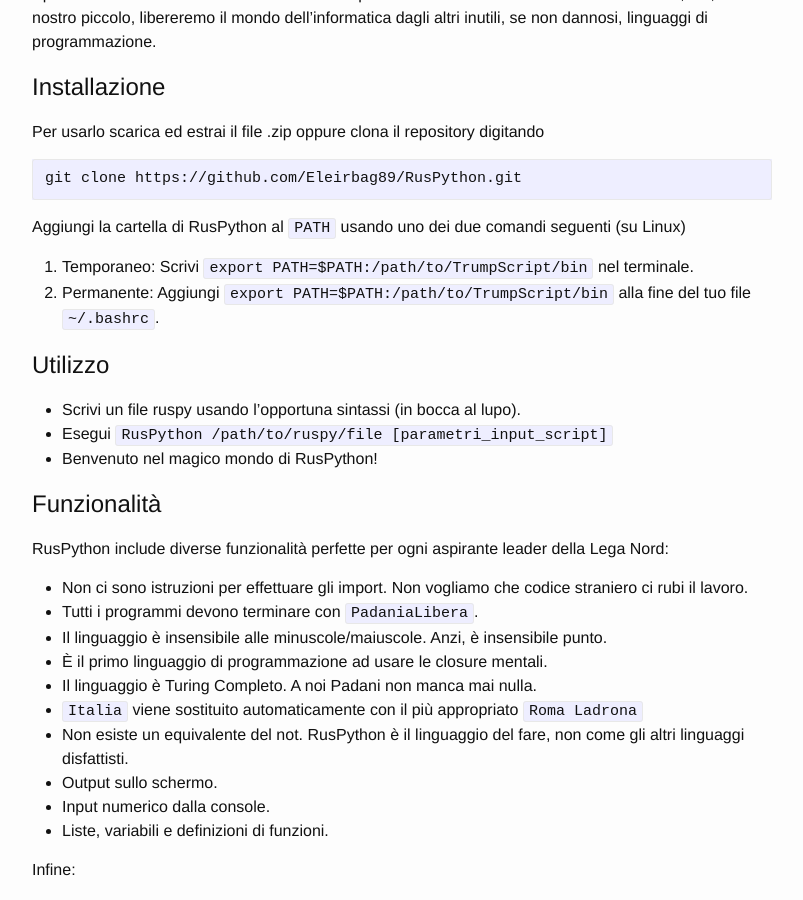
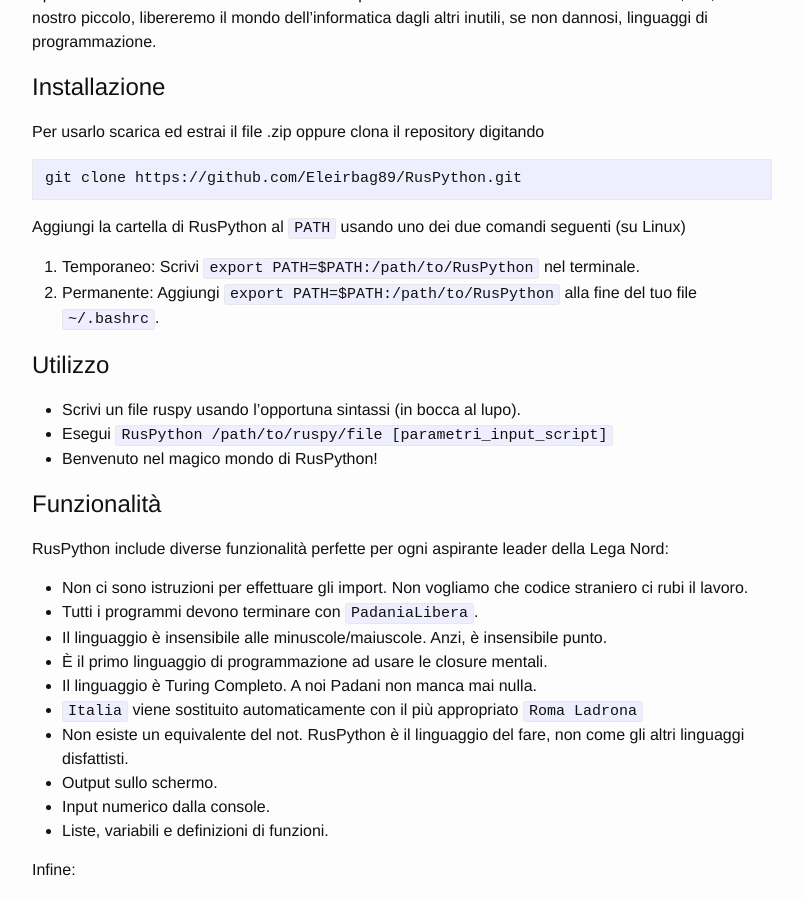
Before and after one commit to Eleirbag89/RusPython, a Jekyll site: the page built from index.html, in a window 1280 px wide and 900 px high, scrolled down 439 px. Shown: the whole window, without its empty margins (238-1041 px from the left). Built offline with Jekyll 4.4.1, drawn with Linux system fonts in a browser that asks for light colours; comment, search, counter and statistics services are not loaded.

Commit message:
Fix readme instruction

```diff
--- a/_includes/index.md
+++ b/_includes/index.md
@@ -13,8 +13,8 @@
 
 Aggiungi la cartella di RusPython al `PATH` usando uno dei due comandi seguenti (su Linux)
 
-1. Temporaneo: Scrivi `export PATH=$PATH:/path/to/TrumpScript/bin` nel terminale.
-2. Permanente: Aggiungi `export PATH=$PATH:/path/to/TrumpScript/bin` alla fine del tuo file `~/.bashrc`.
+1. Temporaneo: Scrivi `export PATH=$PATH:/path/to/RusPython` nel terminale.
+2. Permanente: Aggiungi `export PATH=$PATH:/path/to/RusPython` alla fine del tuo file `~/.bashrc`.
 
 ## Utilizzo
 -  Scrivi un file ruspy usando l'opportuna sintassi (in bocca al lupo).
```
